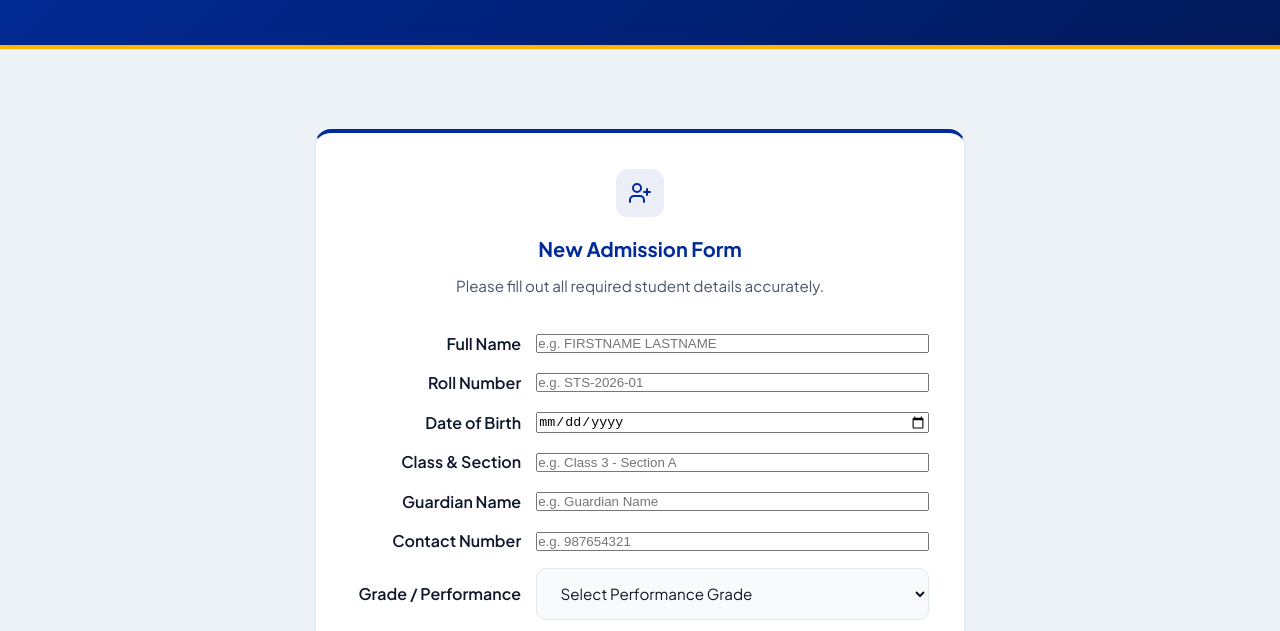
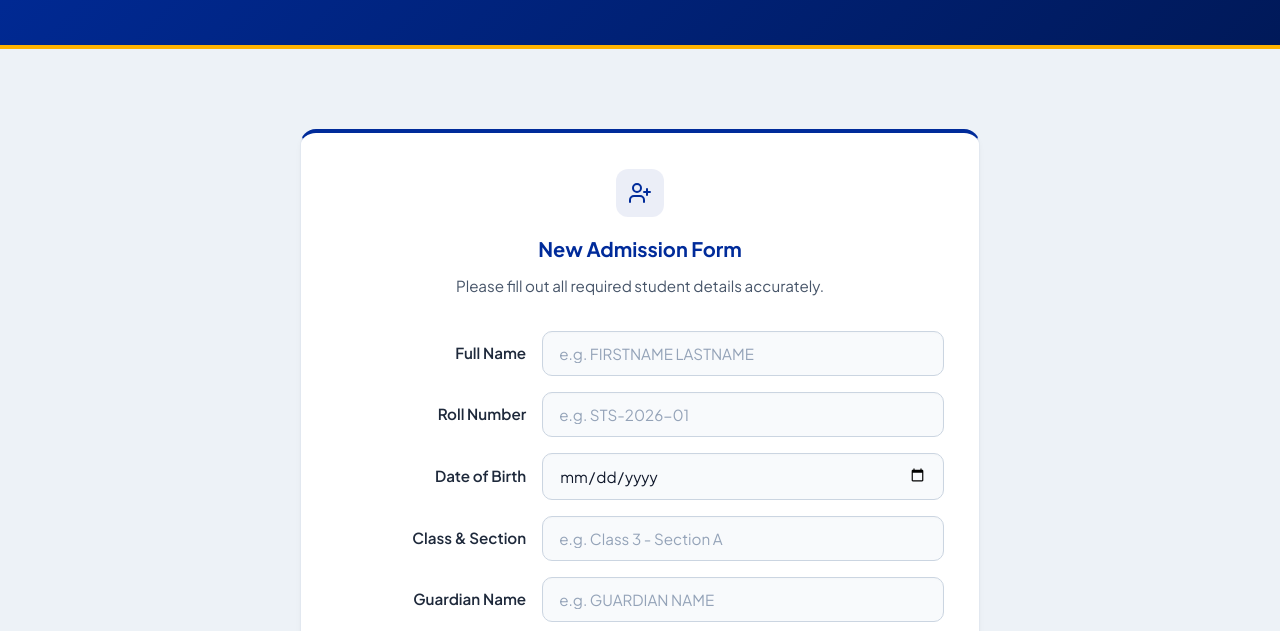
Before and after one commit to phanindraj/saitechnoschool, a website: page add-student.html in a window 1280 px wide. Shown: the part 296-927 px from the top of the page. Drawn offline with nearby package versions, Linux system fonts and the light colour scheme.

Commit message:
Update add-student.html

```diff
--- a/add-student.html
+++ b/add-student.html
@@ -16,25 +16,47 @@
     .form-grid {
       display: flex;
       flex-direction: column;
-      gap: 14px;
+      gap: 16px;
     }
     .form-row {
       display: flex;
       align-items: center;
-      gap: 15px;
+      gap: 16px;
     }
     .form-row label {
-      width: 170px;
+      width: 190px;
       flex-shrink: 0;
       margin-bottom: 0;
       text-align: right;
       font-weight: 600;
+      font-size: 0.95rem;
+      color: #1e293b;
       white-space: nowrap;
     }
     .form-row input,
     .form-row select {
       flex-grow: 1;
       width: 100%;
+      padding: 12px 16px;
+      border: 1px solid #cbd5e1;
+      border-radius: 10px;
+      background-color: #f8fafc;
+      font-family: 'Plus Jakarta Sans', sans-serif;
+      font-size: 0.95rem;
+      color: #0f172a;
+      outline: none;
+      transition: all 0.25s ease-in-out;
+      box-shadow: inset 0 1px 2px rgba(0, 0, 0, 0.02);
+    }
+    .form-row input:focus,
+    .form-row select:focus {
+      border-color: #0284c7;
+      background-color: #ffffff;
+      box-shadow: 0 0 0 4px rgba(2, 132, 199, 0.12), inset 0 1px 2px rgba(0, 0, 0, 0.02);
+    }
+    .form-row input::placeholder {
+      color: #94a3b8;
+      font-weight: 400;
     }
   </style>
 </head>
@@ -81,7 +103,7 @@
 
   <!-- Form Section -->
   <section class="directory-section alt-bg">
-    <div style="max-width: 650px; margin: 0 auto;">
+    <div style="max-width: 680px; margin: 0 auto;">
 
       <div class="card highlight-blue">
         <div class="card-header" style="text-align: center; margin-bottom: 2rem;">
@@ -120,7 +142,7 @@
 
             <div class="form-row">
               <label for="guardian">Guardian Name</label>
-              <input type="text" id="guardian" name="guardian" required placeholder="e.g. Guardian Name" />
+              <input type="text" id="guardian" name="guardian" required placeholder="e.g. GUARDIAN NAME" />
             </div>
 
             <div class="form-row">
@@ -130,7 +152,7 @@
 
             <div class="form-row">
               <label for="grade">Grade / Performance</label>
-              <select id="grade" name="grade" class="styled-select">
+              <select id="grade" name="grade" required>
                 <option value="" disabled selected>Select Performance Grade</option>
                 <option value="Grade A+">Grade A+</option>
                 <option value="Grade A">Grade A</option>
@@ -145,7 +167,7 @@
 
           </div>
 
-          <button type="submit" id="submitBtn" class="btn-submit" style="margin-top: 20px;">
+          <button type="submit" id="submitBtn" class="btn-submit" style="margin-top: 24px;">
             <i data-lucide="save" size="18"></i> Save Student Record
           </button>
         </form>
```
